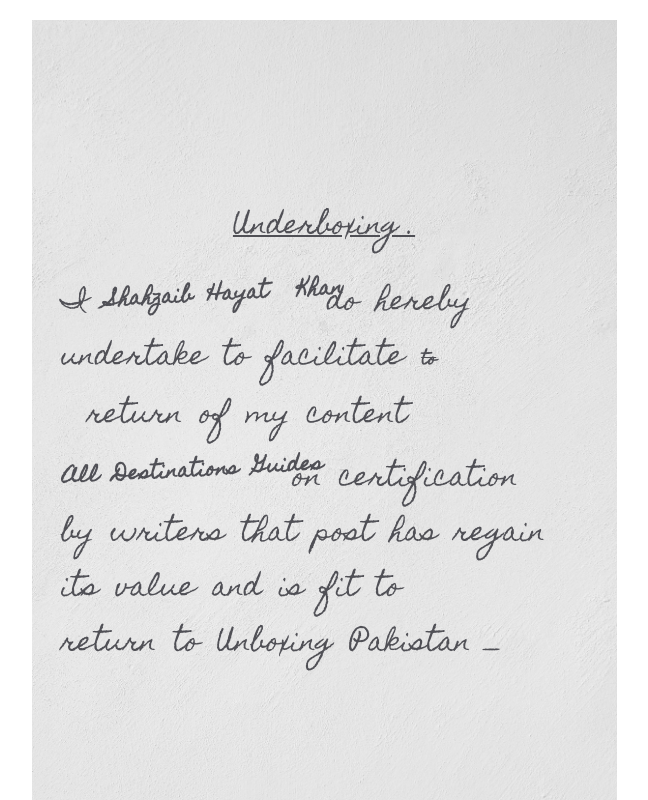
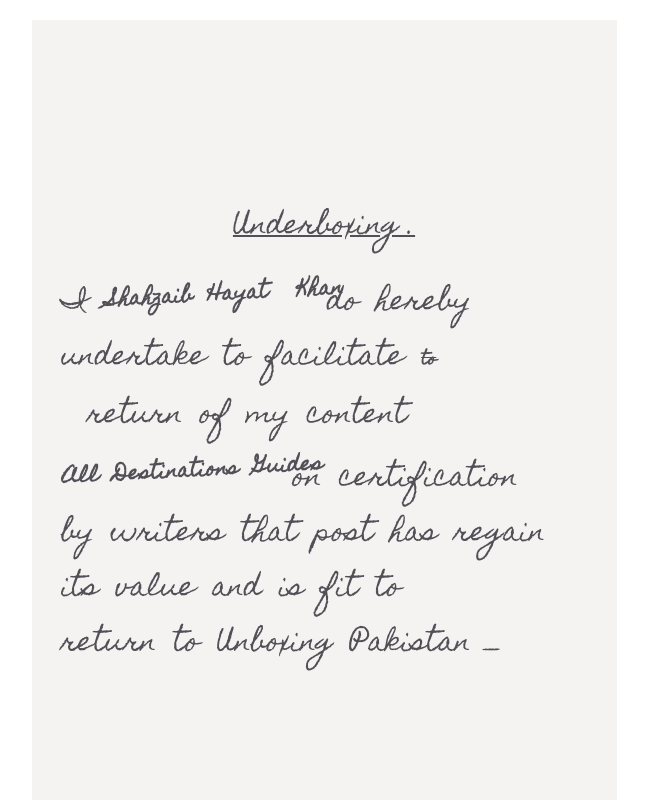
Before and after one commit to zaibi099/unboxpak, a plain HTML site: page index.html in a window 1280 px wide. Shown: the whole page, without its empty margins (316-964 px from the left). Drawn offline with Linux system fonts and the light colour scheme.

Commit message:
Page updates

```diff
--- a/03-comming-soon/css/styles.css
+++ b/03-comming-soon/css/styles.css
@@ -155,6 +155,7 @@
 	max-width: 525px;
 	margin: 20px auto;
 	padding: 30px;
+	background: #f5f2f2;
 }
 
 @media only screen and (max-width: 600px) {
--- a/index.html
+++ b/index.html
@@ -13,7 +13,7 @@
 </head>
 <body>
 
-	<div class="main-area center-text" style="background-image:url('images/white_paper_back.jpg');">
+	<div class="main-area center-text">
 
 		<div class="display-table">
 			<div class="display-table-cell">
```
